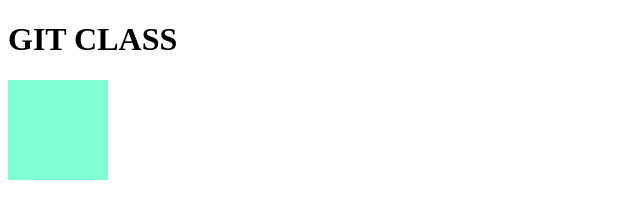
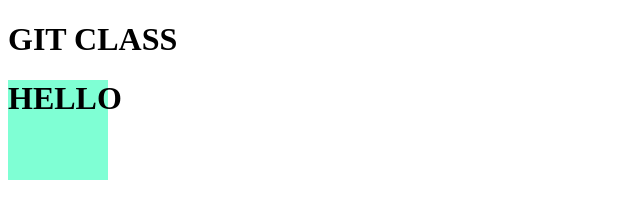
Before and after one commit to d-Jhon-b/FATEC, a plain HTML site: page index.html in a window 1280 px wide. Shown: the whole page, without its empty margins (0-640 px from the left). Drawn offline with Linux system fonts and the light colour scheme.

Commit message:
hello from h1

```diff
--- a/index.html
+++ b/index.html
@@ -7,6 +7,10 @@
 </head>
 <body>
     <h1>GIT CLASS</h1>
-    <div style="height: 100px; width: 100px; background-color: aquamarine;"></div>
+    <div class="PAi" style="height: 100px; width: 100px; background-color: aquamarine;">
+        <div class="filho">
+            <h1>HELLO</h1>
+        </div>
+    </div>
 </body>
 </html>
```
